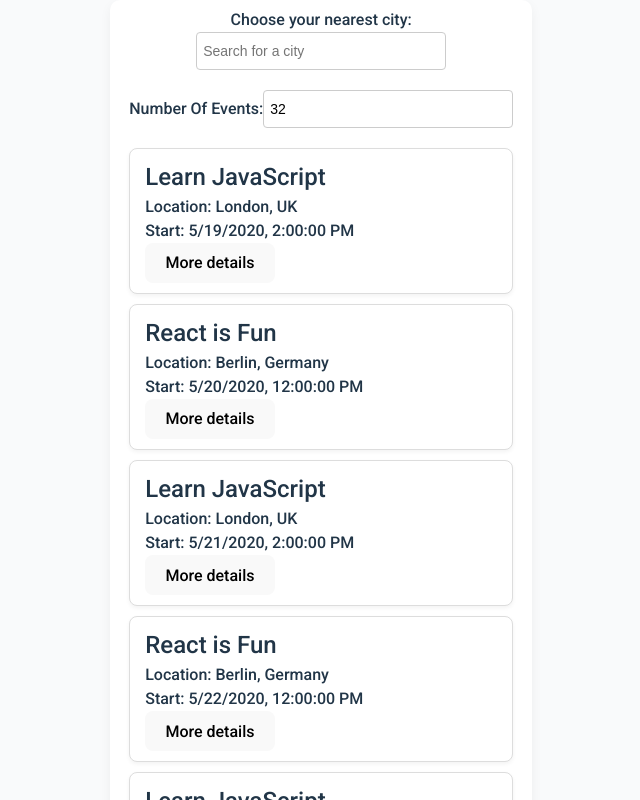
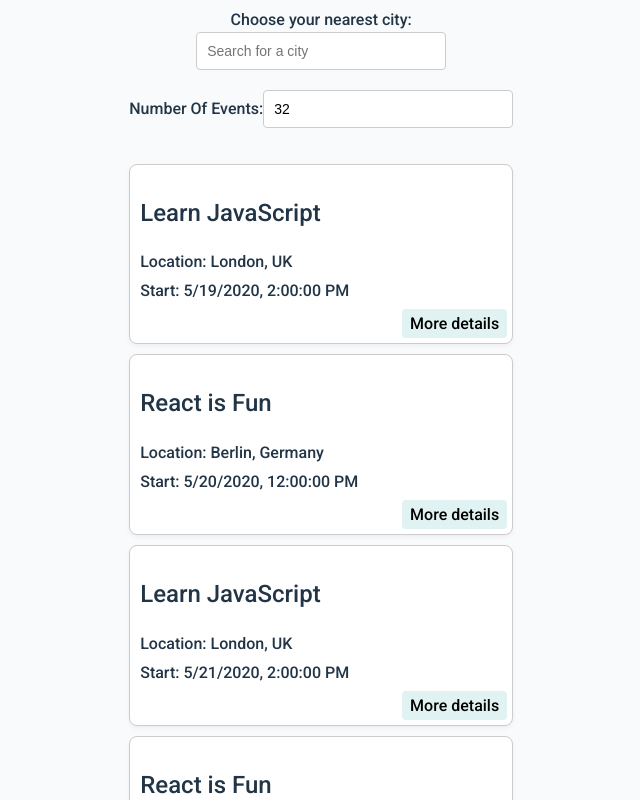
Before and after one commit to tamperic/meet, a React (Vite) app: page / in a window 1280 px wide. Shown: the top 800 px of the page, without its empty margins (338-978 px from the left). Built offline with nearby package versions, Linux system fonts and the light colour scheme.

Commit message:
Reapply "Update styling"
This reverts commit 7238172a63a7df22beb5016d7496d64d51f53187.

```diff
--- a/src/App.css
+++ b/src/App.css
@@ -1,4 +1,4 @@
-@import url('https://fonts.googleapis.com/css?family=Roboto:500');
+@import url(https://fonts.googleapis.com/css?family=Roboto:500);
 
 body {
   margin: 0;
@@ -14,16 +14,12 @@ body {
 .App {
   width: 100%;
   max-width: 800px;
+  text-align: center;
   padding: 2% 5%;
-  box-shadow: 0 4px 12px rgba(0, 0, 0, 0.05);
-  background-color: #ffffff;
-  border-radius: 10px;
-  text-align: center;
 }
 
 .App * {
   box-sizing: border-box;
-  margin: 0 auto;
 }
 
 ul {
@@ -37,15 +33,16 @@ p {
 
 input[type="text"],
 input[type="number"] {
-  padding: 8px 6px;
+  padding: 8px 6px 8px 10px;
   border-radius: 4px;
   outline: none;
   border: 1px solid #ccc;
   font-size: 14px;
   line-height: 20px;
+  align-self: center;
   height: 38px;
+  width: 250px;
   margin-bottom: 20px;
-  width: 250px;
   transition: border-color 0.2s, box-shadow 0.2s;
 }
 
@@ -53,6 +50,10 @@ input[type="text"]:focus,
 input[type="number"]:focus {
   border-color: #66afe9;
   box-shadow: 0 0 8px rgba(102, 175, 233, 0.6);
+}
+
+.city {
+  width: 250px;
 }
 
 #city-search {
@@ -68,6 +69,8 @@ input[type="number"]:focus {
   position: absolute;
   top: 45px;
   z-index: 2;
+  align-self: center;
+  margin: 0;
   font-size: 14px;
   box-shadow: 0 4px 8px rgba(0, 0, 0, 0.1);
   border-radius: 4px;
@@ -77,9 +80,9 @@ input[type="number"]:focus {
 
 .suggestions > li {
   text-align: left;
-  padding: 8px 10px;
+  padding: 8px 6px 8px 10px;
   background-color: #fafafa;
-  cursor: pointer;
+  cursor: default;
   transition: background-color 0.2s;
 }
 
@@ -93,27 +96,26 @@ input[type="number"]:focus {
 }
 
 .event {
-  padding: 10px 15px;
+  padding: 10px 10px 35px;
   margin-bottom: 10px;
-  border: 1px solid #ddd;
-  border-radius: 8px;
+  text-align: left;
+  border: 1px solid #ccc;
   background-color: #fff;
   box-shadow: 0 2px 4px rgba(0,0,0,0.05);
-  text-align: left;
+  border-radius: 8px;
   position: relative;
 }
 
 .details-btn {
   position: absolute;
-  right: 10px;
-  bottom: 10px;
-  padding: 6px 12px;
+  right: 5px;
+  bottom: 5px;
+  padding: 5px 8px;
   border-radius: 4px;
   outline: none;
   cursor: pointer;
   background-color: #e0f2f1;
   border: none;
-  font-weight: 500;
   transition: background-color 0.2s;
 }
 
--- a/src/components/Event.jsx
+++ b/src/components/Event.jsx
@@ -23,7 +23,7 @@ const Event = ({ event }) => {
         </>
       )}
 
-      <button onClick={handleToggleDetails}>{ isCollapsed ? 'More details' : 'Less details' }</button>
+      <button className="details-btn" onClick={handleToggleDetails}>{ isCollapsed ? 'More details' : 'Less details' }</button>
     </div>
   );
 };
```
